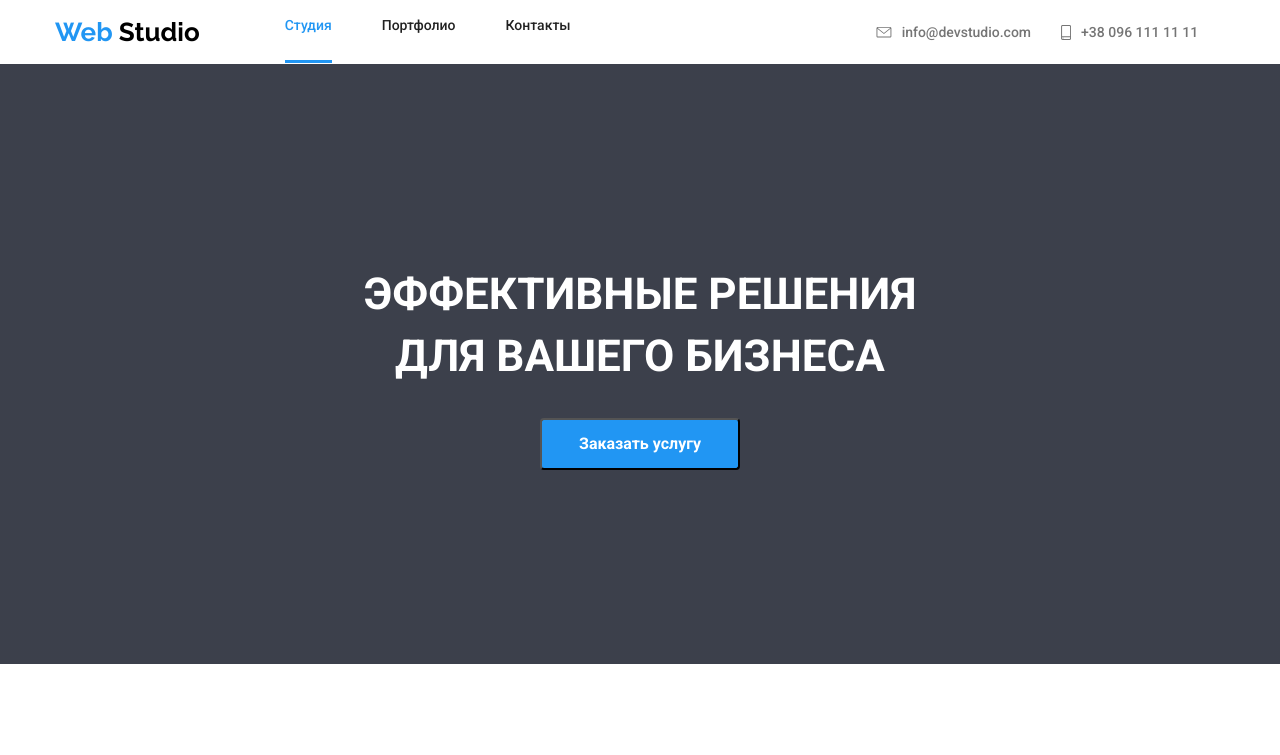
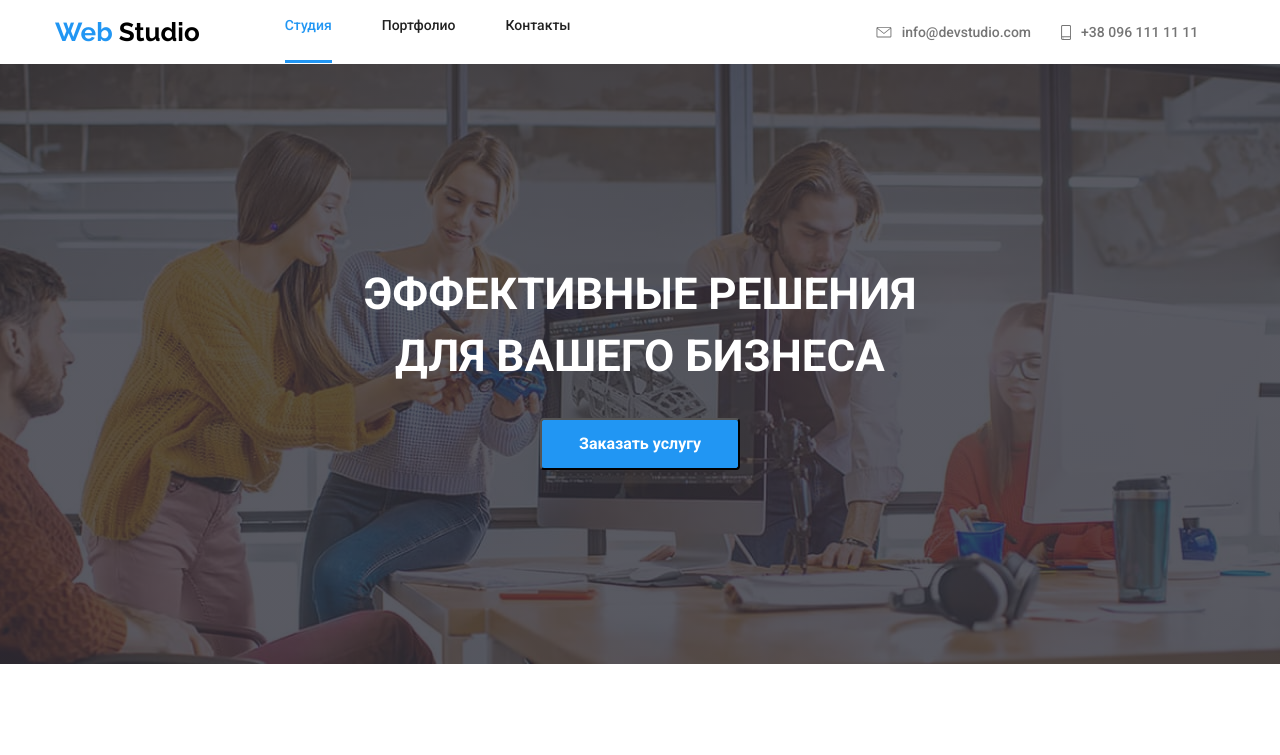
Before and after one commit to vosap2007/dz7, a plain HTML site: page index.html in a window 1280 px wide. Shown: the top 755 px of the page. Drawn offline with nearby package versions, Linux system fonts and the light colour scheme.

Commit message:
Исправляет путь фото на хедер

```diff
--- a/sass/components/index/hero/_hero.scss
+++ b/sass/components/index/hero/_hero.scss
@@ -9,7 +9,7 @@
       rgba(47, 48, 58, 0.8),
       rgba(47, 48, 58, 0.8)
     ),
-    url(../img/Header.jpg);
+    url(../../img/Header.jpg);
   background-repeat: no-repeat;
   background-size: cover;
   background-position: center;
```
Also changed, not shown: css/main.css, dist/css/main.min.css, sass/components/Header.jpg (added), 2 other files.
